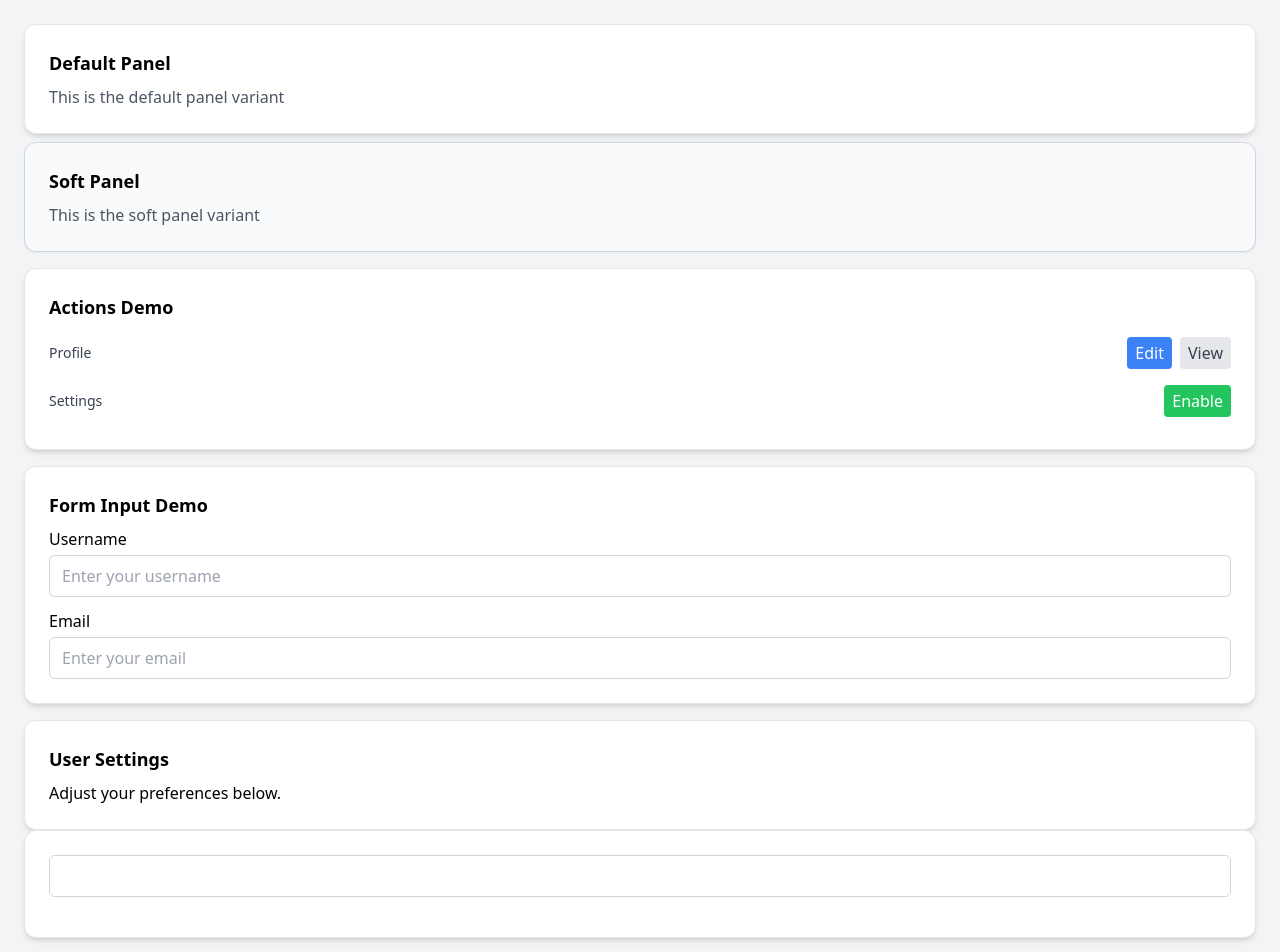
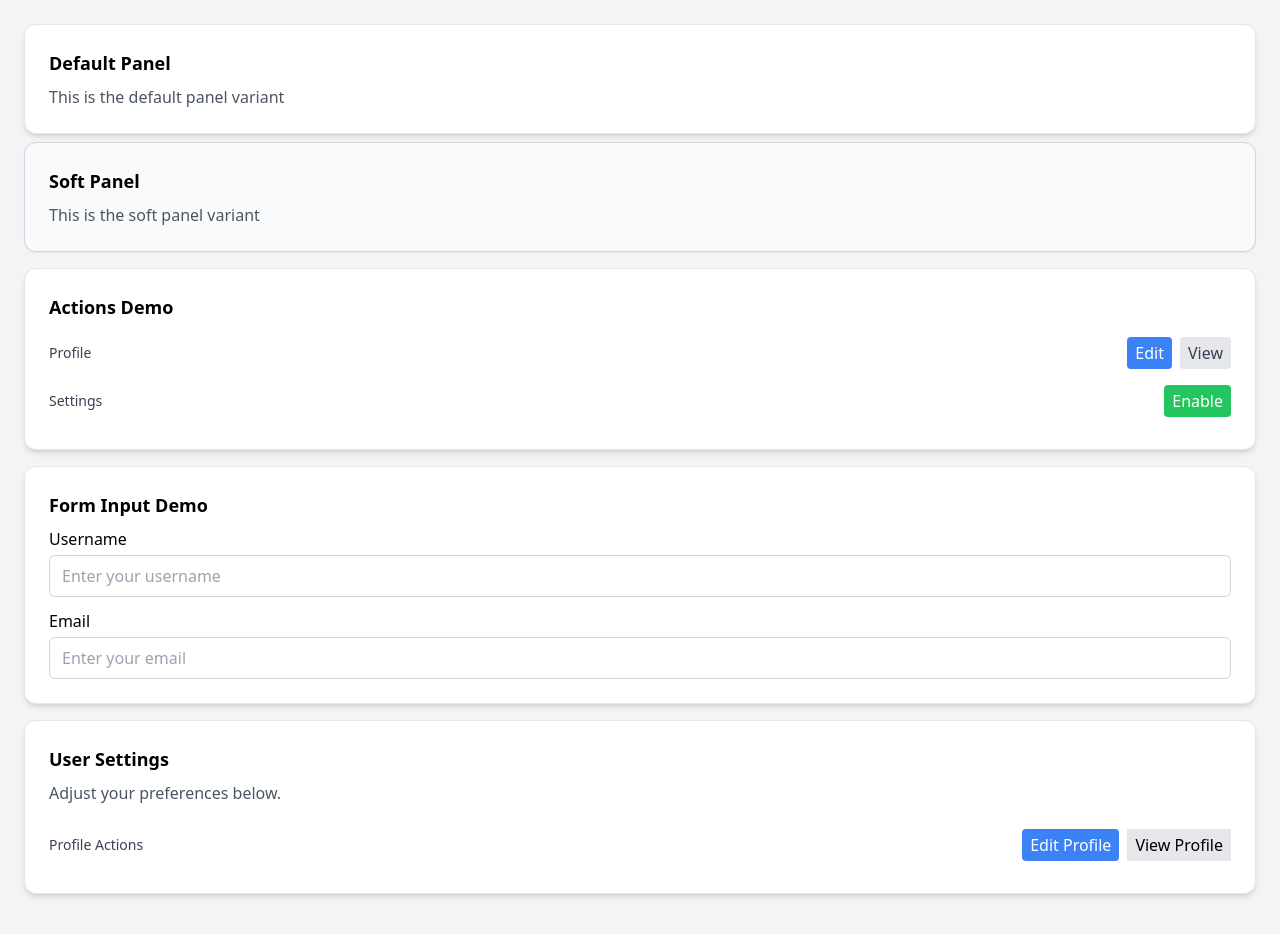
Before and after one commit to gaiabulbanix/react-onboarding-projects-v3, a React (Vite) app in the folder r9-tailwind-foundations/: page / in a window 1280 px wide. Shown: the top 952 px of the page. Built offline with nearby package versions, Linux system fonts and the light colour scheme.

Commit message:
feat: finished first actionrow of settingsPanel

```diff
--- a/r9-tailwind-foundations/src/pages/SettingsPanel.jsx
+++ b/r9-tailwind-foundations/src/pages/SettingsPanel.jsx
@@ -6,12 +6,16 @@ export default function SettingsPanel() {
     return (
         <div className="py-4">
             <Panel title="User Settings">
-                {/* { content here} */}
-                <p>Adjust your preferences below.</p>
-            </Panel>
-            <Panel>
-                <FormInput></FormInput>
-                <ActionRow></ActionRow>
+                <p className="text-gray-600">Adjust your preferences below.</p>
+
+                <ActionRow label="Profile Actions" className="mt-4">
+                    <button className="px-2 py-1 bg-blue-500 text-white rounded">
+                        Edit Profile
+                    </button>
+                    <button className="px-2 py-1 bg-gray-200" text-gray-700 rounded>
+                        View Profile
+                    </button>
+                </ActionRow>
             </Panel>
         </div>
     );
```
